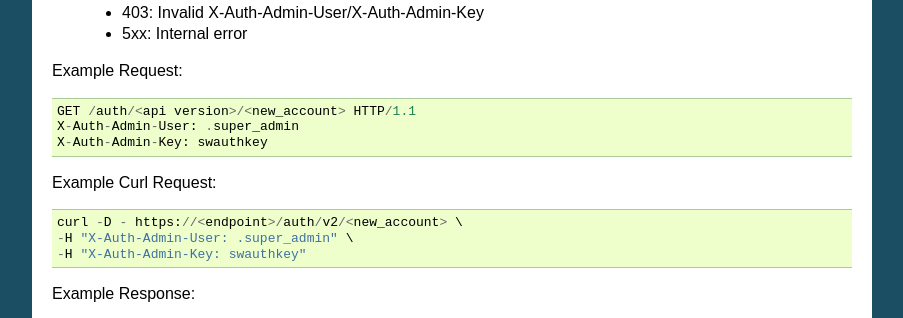
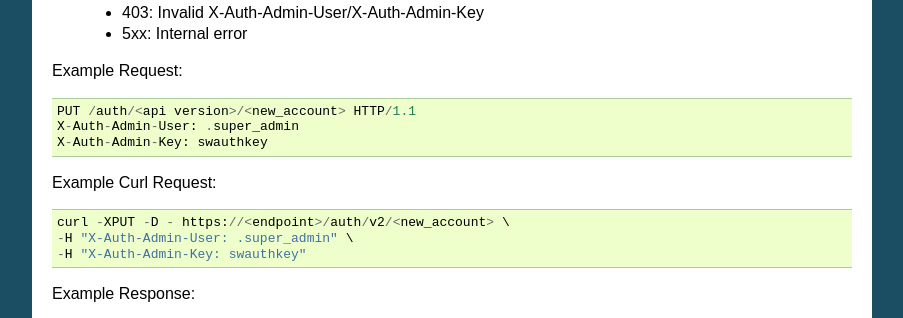
Before and after one commit to gholt/swauth, a Sphinx documentation site: the page built from doc/source/api.rst, in a window 1280 px wide and 900 px high, scrolled down 2499 px. Shown: the part 156-474 px from the top of the window, without its empty margins (198-1101 px from the left). Built offline with Sphinx 7.4.7, drawn with Linux system fonts in a browser that asks for light colours.

Commit message:
Fixed #54 doc bug

```diff
--- a/doc/source/api.rst
+++ b/doc/source/api.rst
@@ -165,13 +165,13 @@ Valid return codes:
 
 Example Request::
 
-    GET /auth/<api version>/<new_account> HTTP/1.1
+    PUT /auth/<api version>/<new_account> HTTP/1.1
     X-Auth-Admin-User: .super_admin
     X-Auth-Admin-Key: swauthkey
 
 Example Curl Request::
 
-    curl -D - https://<endpoint>/auth/v2/<new_account> \
+    curl -XPUT -D - https://<endpoint>/auth/v2/<new_account> \
     -H "X-Auth-Admin-User: .super_admin" \
     -H "X-Auth-Admin-Key: swauthkey"
 
```
